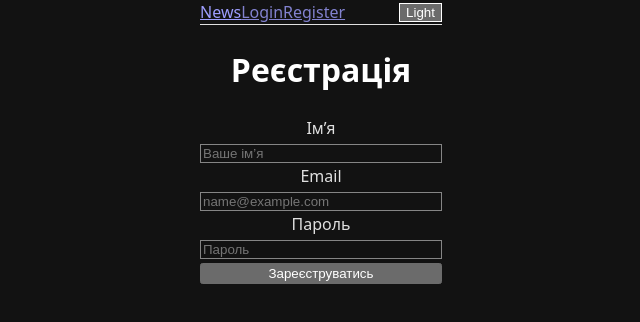
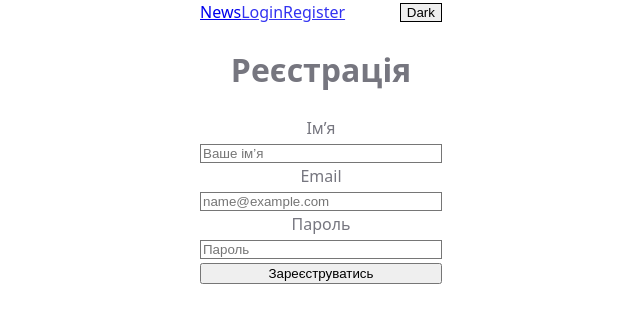
Before and after one commit to Nadiia-balitska/adtelligent_front, a React (Vite) app: page /register in a window 1280 px wide. Shown: the top 322 px of the page, without its empty margins (319-959 px from the left). Built offline with nearby package versions, Linux system fonts and the light colour scheme.

Commit message:
fixed header and themas

```diff
--- a/src/App.tsx
+++ b/src/App.tsx
@@ -11,7 +11,7 @@ const NewsFull = lazy(() => import("./pages/news/NewsFull"));
 function App() {
 	return (
 		<Routes>
-			<Route element={<Layout />}>
+			<Route path="/" element={<Layout />}>
 				<Route path="/" element={<NewsFeed />} />
 				<Route path="/news/:id" element={<NewsFull />} />
 				<Route path="/login" element={<Login />} />
--- a/src/components/Theme/ThemeToggle.tsx
+++ b/src/components/Theme/ThemeToggle.tsx
@@ -8,7 +8,7 @@ export default function ThemeToggle() {
 			onClick={toggle}
 			className="rounded-md border px-3 py-1 text-sm hover:bg-black/5 dark:hover:bg-white/10"
 		>
-			{theme === "dark" ? "Dark" : "Light"}
+			{theme === "dark" ? "Light" : "Dark"}
 		</button>
 	);
 }
--- a/src/components/Theme/ThemeWatcher.tsx
+++ b/src/components/Theme/ThemeWatcher.tsx
@@ -5,20 +5,8 @@ export default function ThemeWatcher() {
 	const theme = useThemeStore((s) => s.theme);
 	useEffect(() => {
 		const root = document.documentElement;
-		const title = document.querySelector("h1");
-
-		if (theme === "dark" && title) {
-			root.classList.add("dark");
-			root.style.colorScheme = "light";
-		} else if (theme === "light" && title) {
-			root.classList.remove("dark");
-			root.style.colorScheme = "dark";
-		}
-
-		if (title instanceof HTMLElement) {
-			title.style.color = theme === "dark" ? "#0a0a0a" : "#ffffff";
-		}
+		root.classList.toggle("dark", theme === "dark");
+		root.style.colorScheme = theme;
 	}, [theme]);
-
 	return null;
 }
--- a/src/index.css
+++ b/src/index.css
@@ -23,3 +23,10 @@ body {
 	min-width: 320px;
 	min-height: 100vh;
 }
+h1,
+h2,
+h3,
+label,
+p {
+	color: rgb(118, 118, 127);
+}
--- a/src/main.tsx
+++ b/src/main.tsx
@@ -1,3 +1,5 @@
+import { QueryClient, QueryClientProvider } from "@tanstack/react-query";
+import { ReactQueryDevtools } from "@tanstack/react-query-devtools";
 import { StrictMode } from "react";
 import { createRoot } from "react-dom/client";
 import { BrowserRouter } from "react-router-dom";
@@ -8,13 +10,18 @@ import ThemeWatcher from "./components/Theme/ThemeWatcher.tsx";
 import "./index.css";
 import App from "./App.tsx";
 
+const queryClient = new QueryClient();
+
 const rootElement = document.getElementById("root");
 if (rootElement) {
 	createRoot(rootElement).render(
 		<StrictMode>
 			<BrowserRouter>
-				<ThemeWatcher />
-				<App />
+				<QueryClientProvider client={queryClient}>
+					<ThemeWatcher />
+					<App />
+					<ReactQueryDevtools initialIsOpen={false} />
+				</QueryClientProvider>
 			</BrowserRouter>
 		</StrictMode>,
 	);
--- a/src/pages/auth/Login.tsx
+++ b/src/pages/auth/Login.tsx
@@ -43,7 +43,9 @@ export default function Login() {
 				<button
 					type="submit"
 					className="w-full rounded-md bg-zinc-900 px-4 py-2 text-white hover:bg-zinc-800 dark:bg-zinc-100 dark:text-zinc-900"
-				></button>
+				>
+					Login
+				</button>
 			</form>
 		</div>
 	);
--- a/src/schemas/schemasRegister.ts
+++ b/src/schemas/schemasRegister.ts
@@ -2,8 +2,8 @@ import { z } from "zod";
 
 const schema = z.object({
 	name: z.string().min(5),
-	email: z.string().email(),
-	password: z.string().min(3),
+	email: z.string().email("email not corect"),
+	password: z.string().min(3, "min 3 characters"),
 });
 
 export default schema;
```
